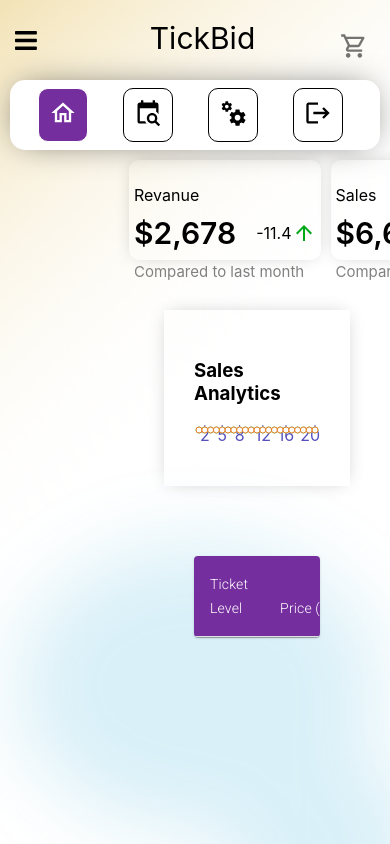
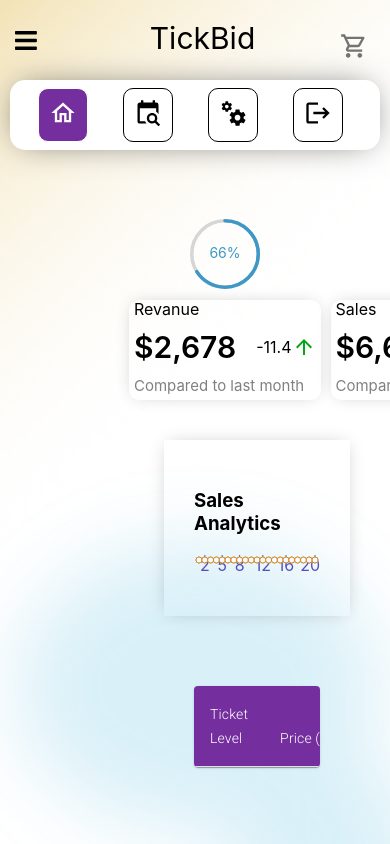
Before and after one commit to samitha093/Software-project, a Next.js app in the folder client/: page /seller in a window 390 px wide. Built offline with nearby package versions, Linux system fonts and the light colour scheme; a web font is replaced by a local one.

Commit message:
update dashboard

```diff
--- a/client/components/seller/Homepage.tsx
+++ b/client/components/seller/Homepage.tsx
@@ -16,6 +16,7 @@ import Paper from '@mui/material/Paper';
 import axios from 'axios'
 import ArrowUpwardIcon from '@mui/icons-material/ArrowUpward';
 import { LineChart, Line, XAxis, CartesianGrid, Tooltip, ResponsiveContainer } from 'recharts';
+import Progressbar from '../../components/seller/Progressbar'
 
 const Item = styled(Paper)(({ theme }) => ({
     ...theme.typography.body2,
@@ -195,7 +196,8 @@ return (
     <div className="seller-dashboard">
         <div className="dashboardtop">
             <div className ="dashboardItem">
-                <span className="dashboardTitle">Revanue</span>
+              <div>
+              <span className="dashboardTitle">Revanue</span>
                 <div className ="dashboardContainer">
                     <span className="dashboardMoney">$2,678</span>
                     <span className="dashboardRate">
@@ -203,8 +205,13 @@ return (
                     </span>
                 </div>
                 <span className="dashboardSub">Compared to last month</span>
+              </div>
+              <div className="seller-progressbar">
+                <Progressbar/>
+              </div>
             </div>
             <div className ="dashboardItem">
+              <div>
                 <span className="dashboardTitle">Sales</span>
                 <div className ="dashboardContainer">
                     <span className="dashboardMoney">$6,698</span>
@@ -213,8 +220,13 @@ return (
                     </span>
                 </div>
                 <span className="dashboardSub">Compared to last month</span>
+              </div>
+              <div className="seller-progressbar">
+                <Progressbar/>
+              </div>
             </div>
             <div className ="dashboardItem">
+              <div>
                 <span className="dashboardTitle">Refund</span>
                 <div className ="dashboardContainer">
                     <span className="dashboardMoney">$178</span>
@@ -223,6 +235,10 @@ return (
                     </span>
                 </div>
                 <span className="dashboardSub">Compared to last month</span>
+              </div>
+              <div className="seller-progressbar">
+                <Progressbar/>
+              </div>
             </div>
        </div>
        <div className="dashboardgraph">
--- /dev/null
+++ b/client/components/seller/Progressbar.tsx
@@ -0,0 +1,16 @@
+import React from 'react'
+import { CircularProgressbar } from 'react-circular-progressbar';
+import 'react-circular-progressbar/dist/styles.css';
+
+interface ProgressbarProps {
+
+}
+const Progressbar: React.FC<ProgressbarProps> = ({}) => {
+    const percentage = 66;
+        return (
+            <div>
+               <CircularProgressbar value={percentage} text={`${percentage}%`} strokeWidth={5} />
+            </div>
+        );
+}
+export default Progressbar;
--- a/client/components/seller/Styles.css
+++ b/client/components/seller/Styles.css
@@ -249,6 +249,7 @@
 }
 .dashboardItem{
     flex: 1;
+    display: flex;
     margin: 10px 40px;
     padding: 25px 30px;
     border-radius: 10px;
@@ -292,18 +293,57 @@
 .chartTitle{
     margin-bottom: 20px;
 }
-@media only screen and (max-width: 1000px) {
+.seller-progressbar {
+    margin: 0px calc(100% - 80%);
+    justify-content: center;
+    width: 60px;
+}
+@media only screen and (max-width: 1550px) {
+    .seller-progressbar {
+        margin: 0px calc(100% - 90%);
+        width: 65px;
+    }
+}
+@media only screen and (max-width: 1270px) {
+    .seller-progressbar {
+        margin: 0px calc(100% - 96%);
+        width: 65px;
+    }
     .dashboardItem{
         flex: 1;
         margin: 10px 10px;
         padding: 25px 10px;
     }
 }
-@media only screen and (max-width: 640px) {
-    .dashboardItem{
-        flex: 1;
-        margin: 10px 5px;
-        padding: 25px 5px;
+@media only screen and (max-width: 1000px) {
+    .dashboardItem {
+        flex: 1 1;
+        display: flex;
+        flex-flow: column-reverse;
+        margin: 125px 5px;
+        padding: 5px 5px;
+        height: 80px;
+    }
+    .seller-progressbar {
+        margin: auto;
+        margin-bottom: 10px;
+        width: 70px;
+    }
+    .dashboardtop {
+        height: 200px;
+    }
+}
+@media only screen and (max-width: 700px) {
+    .dashboardItem {
+        flex: 1 1;
+        display: flex;
+        flex-flow: column-reverse;
+        margin: 150px 5px;
+        padding: 5px 5px;
+        height: 100px;
+    }
+    .dashboardtop {
+        height: 250px;
     }
 }
 @media only screen and (min-width: 600px) {
--- a/client/package.json
+++ b/client/package.json
@@ -36,6 +36,7 @@
     "next": "11.1.2",
     "qrcode": "^1.4.4",
     "react": "17.0.2",
+    "react-circular-progressbar": "^2.0.4",
     "react-dom": "^17.0.2",
     "react-qr-code": "^2.0.2",
     "react-router-dom": "^6.0.0",
```
Also changed, not shown: 1 other file (tests, documents, lock files or other folders).
